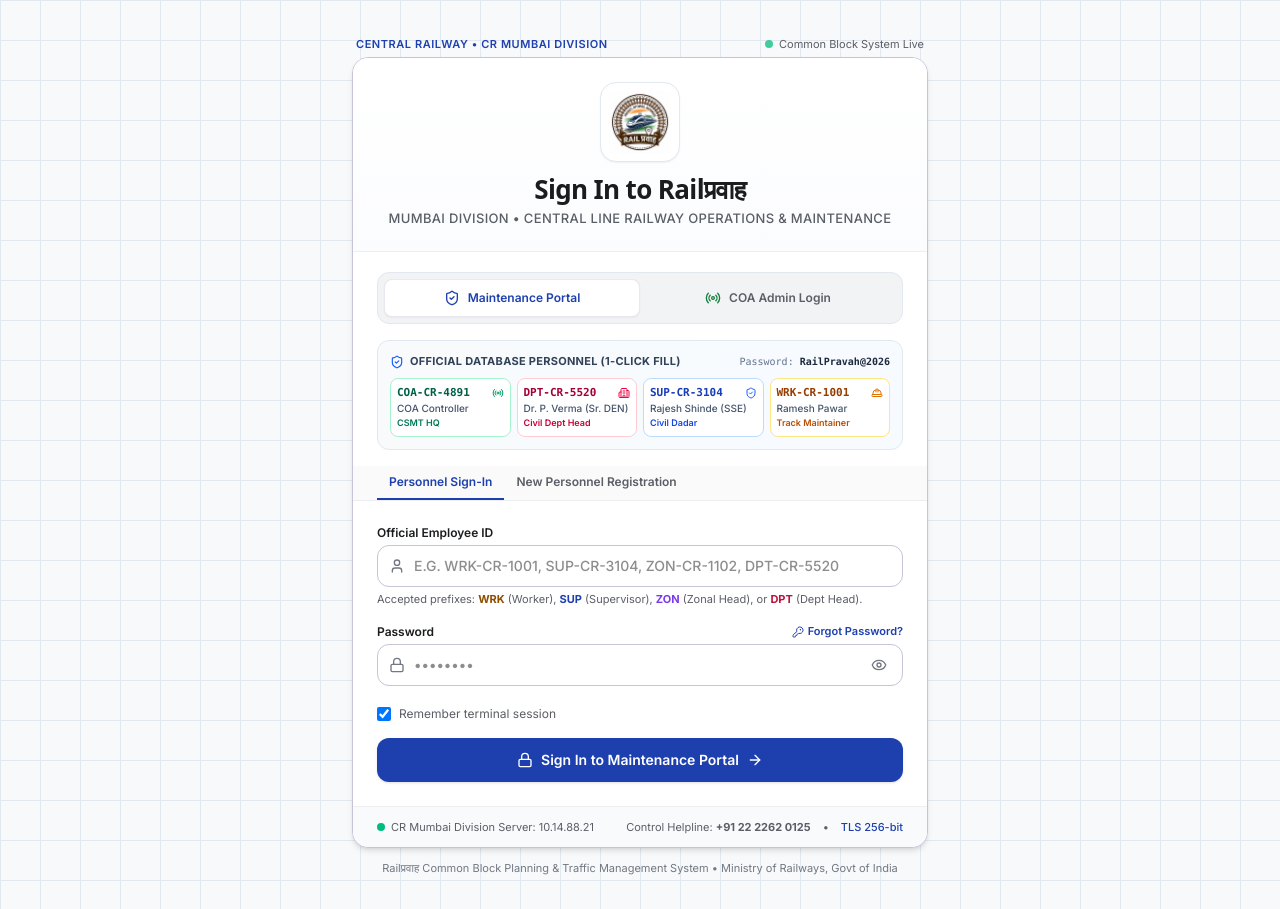
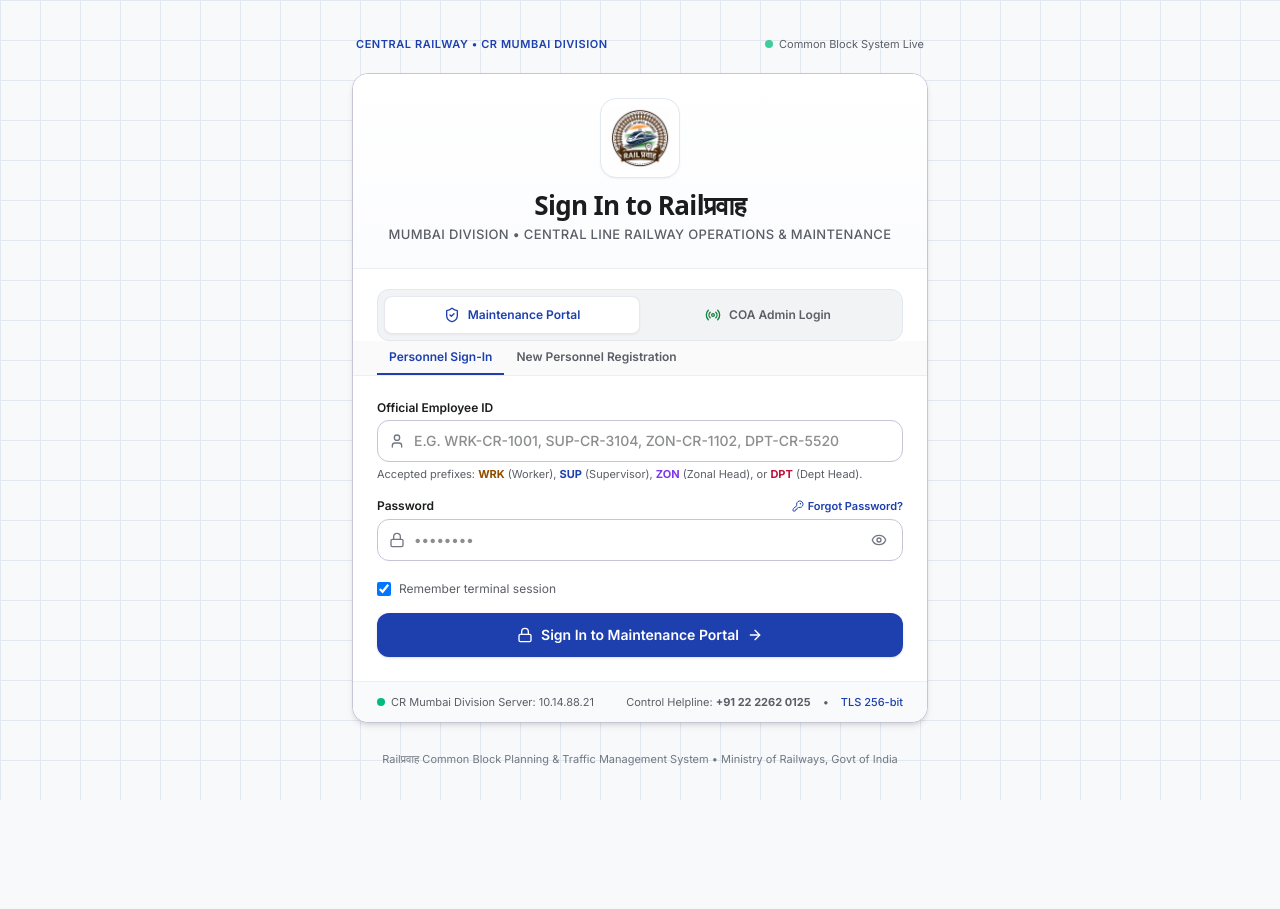
Before and after one commit to SIDV5-95G/RailPravah, a React (Vite) app in the folder frontend/: page / in a window 1280 px wide. After the commit the page ends 800 px from the top, so only its background shows below. Built offline with nearby package versions, Linux system fonts and the light colour scheme; no server answers; the database is empty.

Commit message:
feat(auth): remove 1-click fill quick-select bar from login screen

```diff
--- a/frontend/src/components/LoginRegistrationScreen.tsx
+++ b/frontend/src/components/LoginRegistrationScreen.tsx
@@ -613,107 +613,9 @@
           </button>
         </div>
 
-        {/* Quick Select Registered Personnel from Supabase */}
-        <div className="mx-5 sm:mx-6 mt-4 p-3 bg-gradient-to-r from-slate-50 to-blue-50/50 rounded-xl border border-slate-200">
-          <div className="flex items-center justify-between mb-2">
-            <span className="text-[11px] font-bold text-slate-700 uppercase tracking-wide flex items-center gap-1.5">
-              <ShieldCheck className="w-3.5 h-3.5 text-blue-600" />
-              <span>Official Database Personnel (1-Click Fill)</span>
-            </span>
-            <span className="text-[10px] text-slate-500 font-mono">
-              Password: <strong className="text-slate-800">RailPravah@2026</strong>
-            </span>
-          </div>
-
-          <div className="grid grid-cols-2 sm:grid-cols-4 gap-1.5">
-            {/* 1. COA Admin */}
-            <button
-              type="button"
-              onClick={() => {
-                setActivePortal("coa");
-                setCoaEmpId("COA-CR-4891");
-                setCoaPassword("RailPravah@2026");
-                setErrorMessage(null);
-                setSuccessMessage("Selected COA Chief Controller (COA-CR-4891)");
-              }}
-              className="p-1.5 text-left rounded-lg bg-white border border-emerald-200 hover:border-emerald-400 hover:shadow-xs transition-all cursor-pointer group"
-            >
-              <div className="flex items-center justify-between">
-                <span className="text-[11px] font-bold text-emerald-800 font-mono">COA-CR-4891</span>
-                <Radio className="w-3 h-3 text-emerald-600" />
-              </div>
-              <div className="text-[10px] text-slate-600 truncate font-medium">COA Controller</div>
-              <div className="text-[9px] text-emerald-700 font-semibold">CSMT HQ</div>
-            </button>
-
-            {/* 2. Civil Dept Head */}
-            <button
-              type="button"
-              onClick={() => {
-                setActivePortal("maintenance");
-                setMaintenanceTab("signin");
-                setEmpId("DPT-CR-5520");
-                setPassword("RailPravah@2026");
-                setErrorMessage(null);
-                setSuccessMessage("Selected Civil Dept Head: Dr. Pradeep Verma (DPT-CR-5520)");
-              }}
-              className="p-1.5 text-left rounded-lg bg-white border border-rose-200 hover:border-rose-400 hover:shadow-xs transition-all cursor-pointer group"
-            >
-              <div className="flex items-center justify-between">
-                <span className="text-[11px] font-bold text-rose-800 font-mono">DPT-CR-5520</span>
-                <Building2 className="w-3 h-3 text-rose-600" />
-              </div>
-              <div className="text-[10px] text-slate-600 truncate font-medium">Dr. P. Verma (Sr. DEN)</div>
-              <div className="text-[9px] text-rose-700 font-semibold">Civil Dept Head</div>
-            </button>
-
-            {/* 3. Civil Supervisor */}
-            <button
-              type="button"
-              onClick={() => {
-                setActivePortal("maintenance");
-                setMaintenanceTab("signin");
-                setEmpId("SUP-CR-3104");
-                setPassword("RailPravah@2026");
-                setErrorMessage(null);
-                setSuccessMessage("Selected Civil Supervisor: Rajesh Shinde (SUP-CR-3104)");
-              }}
-              className="p-1.5 text-left rounded-lg bg-white border border-blue-200 hover:border-blue-400 hover:shadow-xs transition-all cursor-pointer group"
-            >
-              <div className="flex items-center justify-between">
-                <span className="text-[11px] font-bold text-blue-800 font-mono">SUP-CR-3104</span>
-                <ShieldCheck className="w-3 h-3 text-blue-600" />
-              </div>
-              <div className="text-[10px] text-slate-600 truncate font-medium">Rajesh Shinde (SSE)</div>
-              <div className="text-[9px] text-blue-700 font-semibold">Civil Dadar</div>
-            </button>
-
-            {/* 4. Civil Worker */}
-            <button
-              type="button"
-              onClick={() => {
-                setActivePortal("maintenance");
-                setMaintenanceTab("signin");
-                setEmpId("WRK-CR-1001");
-                setPassword("RailPravah@2026");
-                setErrorMessage(null);
-                setSuccessMessage("Selected Civil Worker: Ramesh Pawar (WRK-CR-1001)");
-              }}
-              className="p-1.5 text-left rounded-lg bg-white border border-amber-200 hover:border-amber-400 hover:shadow-xs transition-all cursor-pointer group"
-            >
-              <div className="flex items-center justify-between">
-                <span className="text-[11px] font-bold text-amber-800 font-mono">WRK-CR-1001</span>
-                <HardHat className="w-3 h-3 text-amber-600" />
-              </div>
-              <div className="text-[10px] text-slate-600 truncate font-medium">Ramesh Pawar</div>
-              <div className="text-[9px] text-amber-700 font-semibold">Track Maintainer</div>
-            </button>
-          </div>
-        </div>
-
         {/* SUBTABS (Only for Maintenance Portal) */}
         {activePortal === "maintenance" && (
-          <div className="flex border-b border-[#eceef0] px-6 bg-[#fafafa] mt-4">
+          <div className="flex border-b border-[#eceef0] px-6 bg-[#fafafa]">
             <button
               id="subtab-signin"
               type="button"
```
